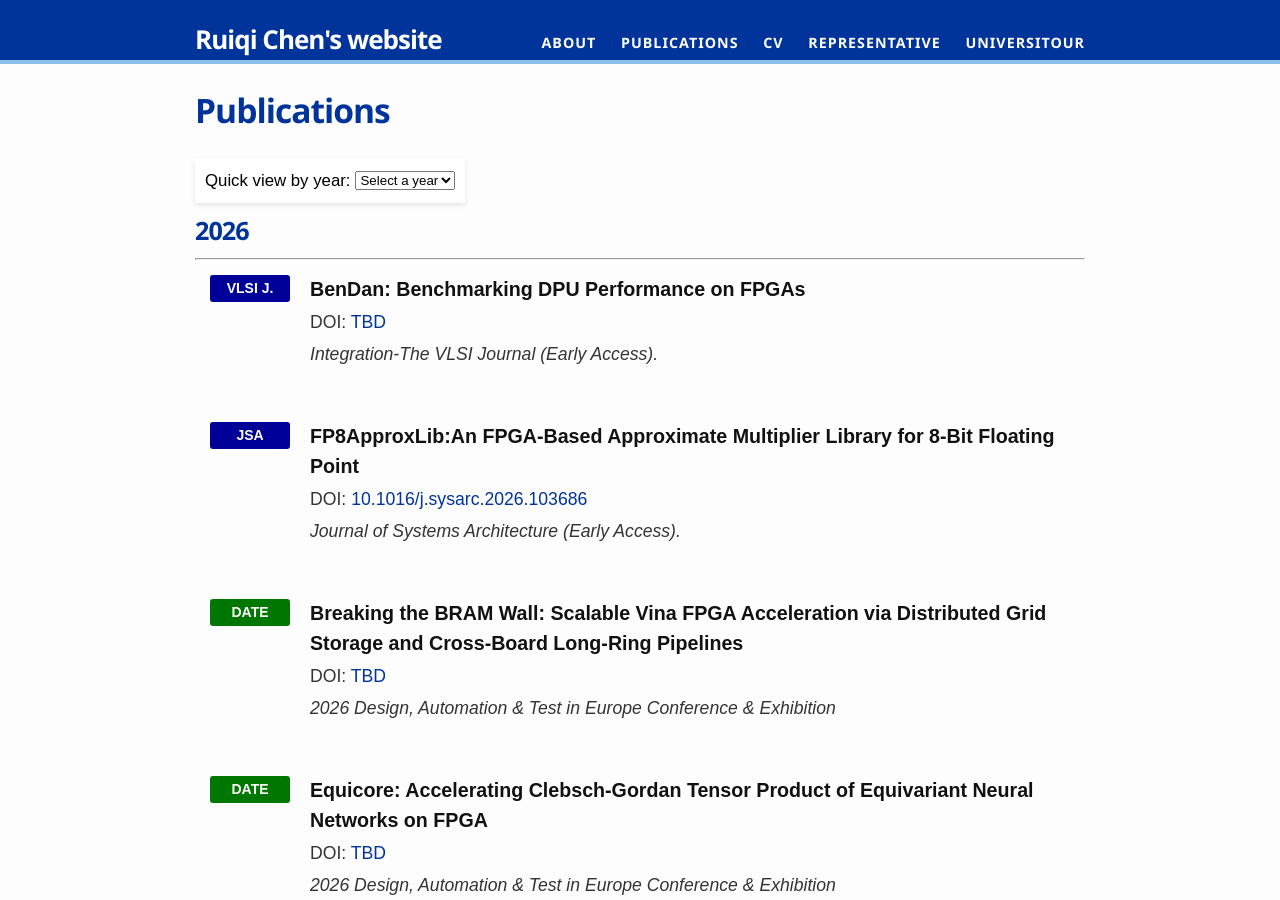
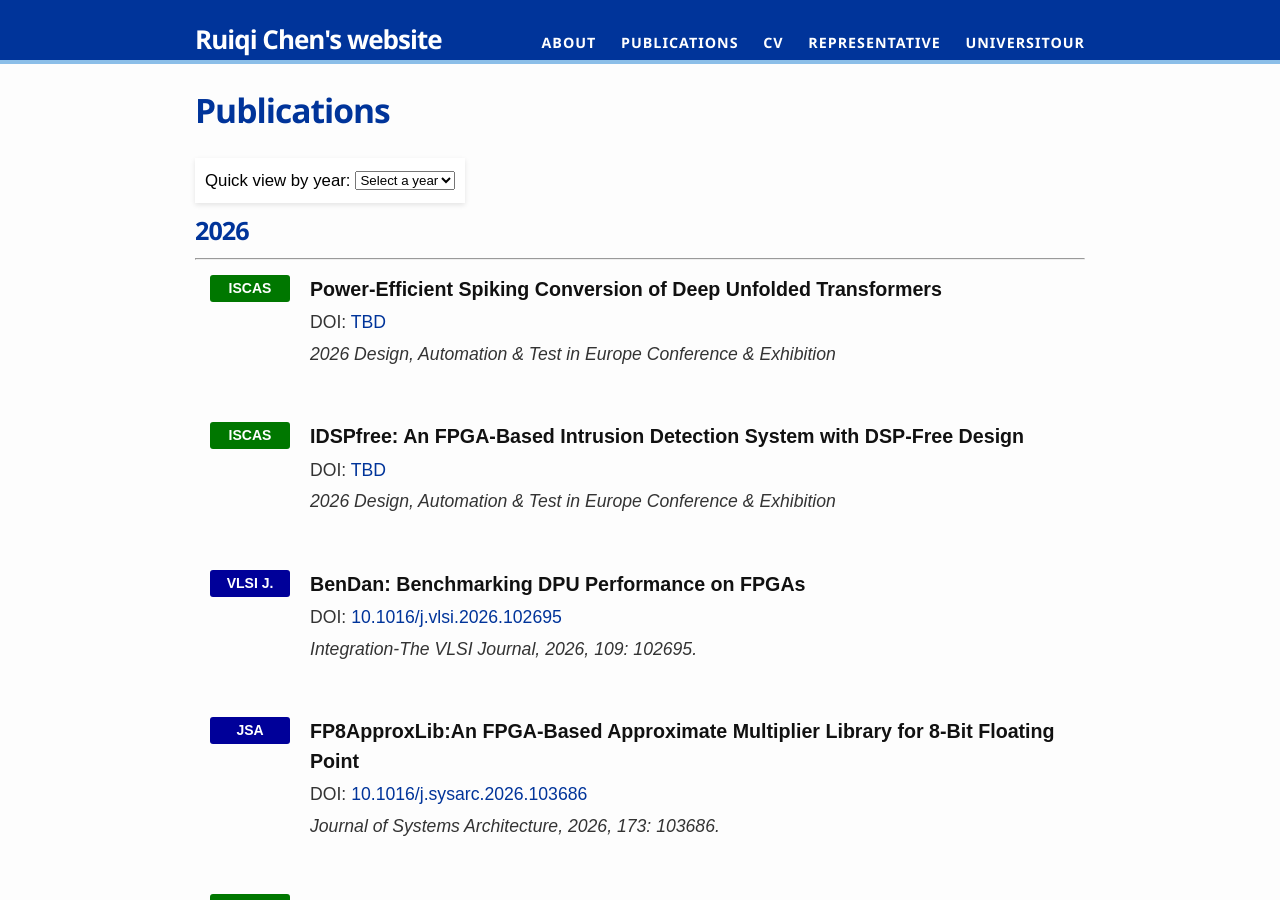
Before and after one commit to ruiqichen7/ruiqichen7.github.io, a Jekyll site: the page built from publications.md, in a window 1280 px wide and 900 px high. Built offline with Jekyll 4.4.1, drawn with Linux system fonts in a browser that asks for light colours.

Commit message:
update pub

```diff
--- a/publications.md
+++ b/publications.md
@@ -30,6 +30,52 @@ permalink: /publications/
         width: 80px;
         box-sizing: border-box;
         text-align: center;
+        background-color: #070;
+        color: #fff;
+        padding: 3px 8px;
+        font-size: 14px;
+        font-weight: bold;
+        border-radius: 3px;
+      ">ISCAS</span>
+    </div>
+    <div style="flex: 1; padding-left: 20px;">
+        <h3 style="margin: 0;font-style: normal;font-weight: 600;">Power-Efficient Spiking Conversion of Deep Unfolded Transformers</h3>
+        <p style="margin: 5px 0;">DOI: <a href="https://2026.ieee-iscas.org/" >TBD</a></p>
+        <p style="margin: 5px 0;"><i>2026 Design, Automation & Test in Europe Conference & Exhibition</i></p>
+    </div>
+</div>
+
+<div style="padding: 15px; margin-bottom: 20px; display: flex;">
+  <div style="flex: 0 0 80px;">
+    <span
+      style="
+        display: inline-block;
+        width: 80px;
+        box-sizing: border-box;
+        text-align: center;
+        background-color: #070;
+        color: #fff;
+        padding: 3px 8px;
+        font-size: 14px;
+        font-weight: bold;
+        border-radius: 3px;
+      ">ISCAS</span>
+    </div>
+    <div style="flex: 1; padding-left: 20px;">
+        <h3 style="margin: 0;font-style: normal;font-weight: 600;">IDSPfree: An FPGA-Based Intrusion Detection System with DSP-Free Design</h3>
+        <p style="margin: 5px 0;">DOI: <a href="https://2026.ieee-iscas.org/" >TBD</a></p>
+        <p style="margin: 5px 0;"><i>2026 Design, Automation & Test in Europe Conference & Exhibition</i></p>
+    </div>
+</div>
+
+<div style="padding: 15px; margin-bottom: 20px; display: flex;">
+  <div style="flex: 0 0 80px;">
+    <span
+      style="
+        display: inline-block;
+        width: 80px;
+        box-sizing: border-box;
+        text-align: center;
         background-color: #009;
         color: #fff;
         padding: 3px 8px;
@@ -40,8 +86,8 @@ permalink: /publications/
     </div>
     <div style="flex: 1; padding-left: 20px;">
         <h3 style="margin: 0;font-style: normal;font-weight: 600;">BenDan: Benchmarking DPU Performance on FPGAs</h3>
-        <p style="margin: 5px 0;">DOI: <a href="https://www.sciencedirect.com/journal/integration" >TBD</a></p>
-        <p style="margin: 5px 0;"><i> Integration-The VLSI Journal (Early Access).</i></p>
+        <p style="margin: 5px 0;">DOI: <a href="https://www.sciencedirect.com/science/article/pii/S0167926026000507" >10.1016/j.vlsi.2026.102695</a></p>
+        <p style="margin: 5px 0;"><i> Integration-The VLSI Journal, 2026, 109: 102695.</i></p>
     </div>
 </div>
 
@@ -64,7 +110,7 @@ permalink: /publications/
     <div style="flex: 1; padding-left: 20px;">
         <h3 style="margin: 0;font-style: normal;font-weight: 600;">FP8ApproxLib:An FPGA-Based Approximate Multiplier Library for 8-Bit Floating Point</h3>
         <p style="margin: 5px 0;">DOI: <a href="https://www.sciencedirect.com/science/article/pii/S1383762126000044" >10.1016/j.sysarc.2026.103686</a></p>
-        <p style="margin: 5px 0;"><i> Journal of Systems Architecture (Early Access).</i></p>
+        <p style="margin: 5px 0;"><i> Journal of Systems Architecture, 2026, 173: 103686.</i></p>
     </div>
 </div>
 
```
Also changed, not shown: index.html (+8 -1 lines), representative/FP8.md (+2 -2 lines), 1 other file.
